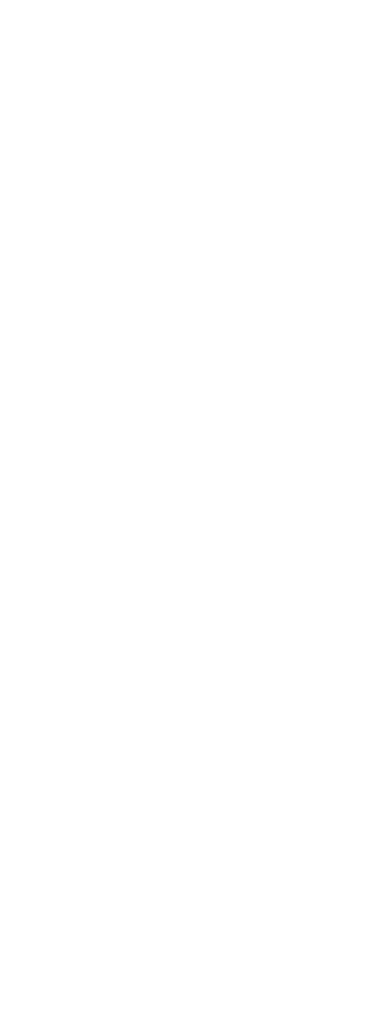
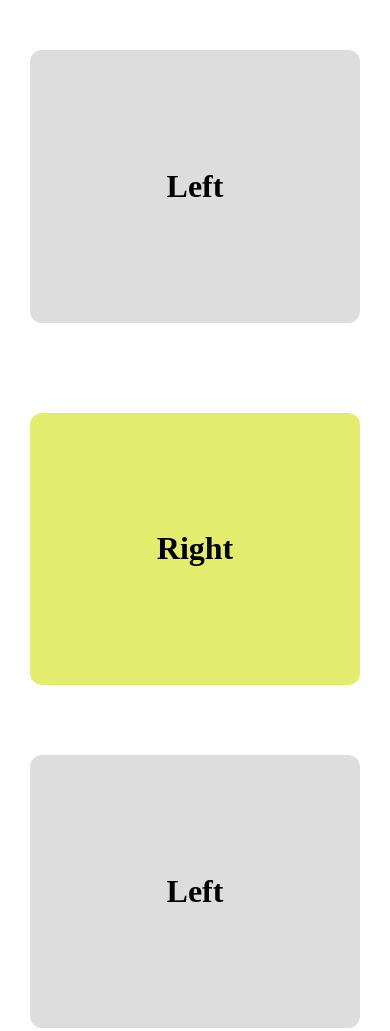
Before and after one commit to Abusayedshuvo/task-3, a plain HTML site: page index.html in a window 390 px wide. Shown: the top 1031 px of the page. Before the commit the page ends 844 px from the top, so only its background shows below. Drawn offline with Linux system fonts and the light colour scheme.

Commit message:
task one complete

```diff
--- a/index.html
+++ b/index.html
@@ -4,8 +4,35 @@
     <meta charset="UTF-8">
     <meta name="viewport" content="width=device-width, initial-scale=1.0">
     <title>Document</title>
+    <link rel="stylesheet" href="style.css">
 </head>
 <body>
+    <!-- Task Date 7/13/2003  -->
+    <!-- Task 1 start-->
+    <div class="task-1">
+        <div class="container">
+            <div class="left">
+                <h1>Left</h1>
+            </div>
+            <div class="right">
+                <h1>Right</h1>
+            </div>
+        </div>
+    </div>
+    <!-- Task 1 end-->
+
+    <!-- Task 1.1 start-->
+    <div class="task-1 task-1.1">
+        <div class="container">
+            <div class="left">
+                <h1>Left</h1>
+            </div>
+            <div class="right">
+                <h1>Right</h1>
+            </div>
+        </div>
+    </div>
+    <!-- Task 1.1 end-->
 
 </body>
 </html>
--- a/style.css
+++ b/style.css
@@ -2,3 +2,55 @@ body {
     padding: 0;
     margin: 0;
 }
+
+/* Task 1 css */
+
+.task-1 .container {
+    display: flex;
+    height: 80vh;
+    gap: 50px;
+    margin: 30px;
+}
+
+.task-1 .left {
+    background-color: #ddd;
+    border-radius: 12px;
+    display: flex;
+    justify-content: center;
+    align-items: center;
+    width: 30%;
+}
+
+
+.task-1 .right {
+    background-color: #e4ec70;
+    border-radius: 12px;
+    display: flex;
+    justify-content: center;
+    align-items: center;
+    width: 70%;
+}
+
+@media screen and (max-width:576px) {
+    .task-1 .container {
+        display: block;
+    }
+
+    .task-1 .left , .task-1 .right  {
+        width: 100%;
+        margin: 20px 0;
+    }
+
+/* task 1.1 start */
+
+.task-1 .container {
+    display: flex;
+    flex-direction: column;
+}
+
+.task-1 .left , .task-1 .right  {
+    width: 100%;
+    height: 100%;
+}
+
+}
```
